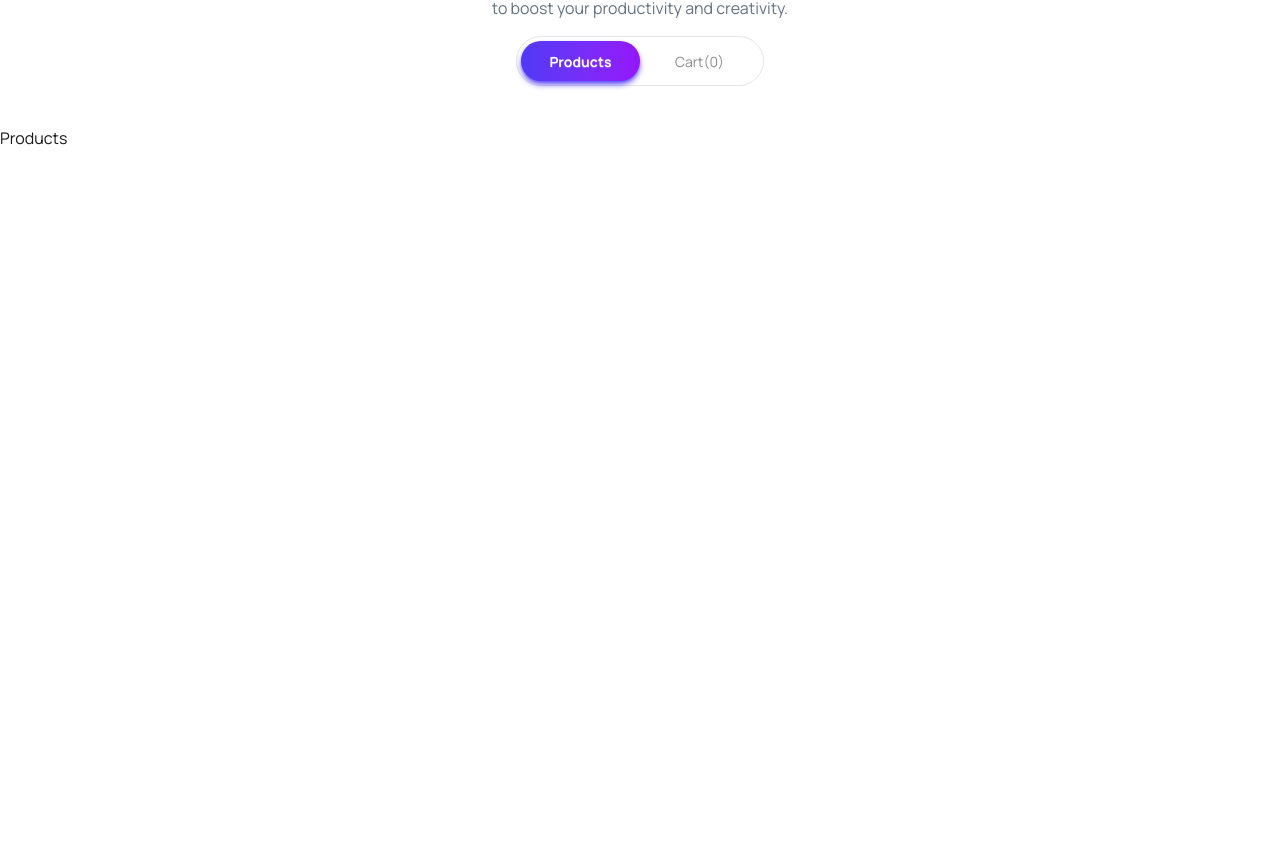
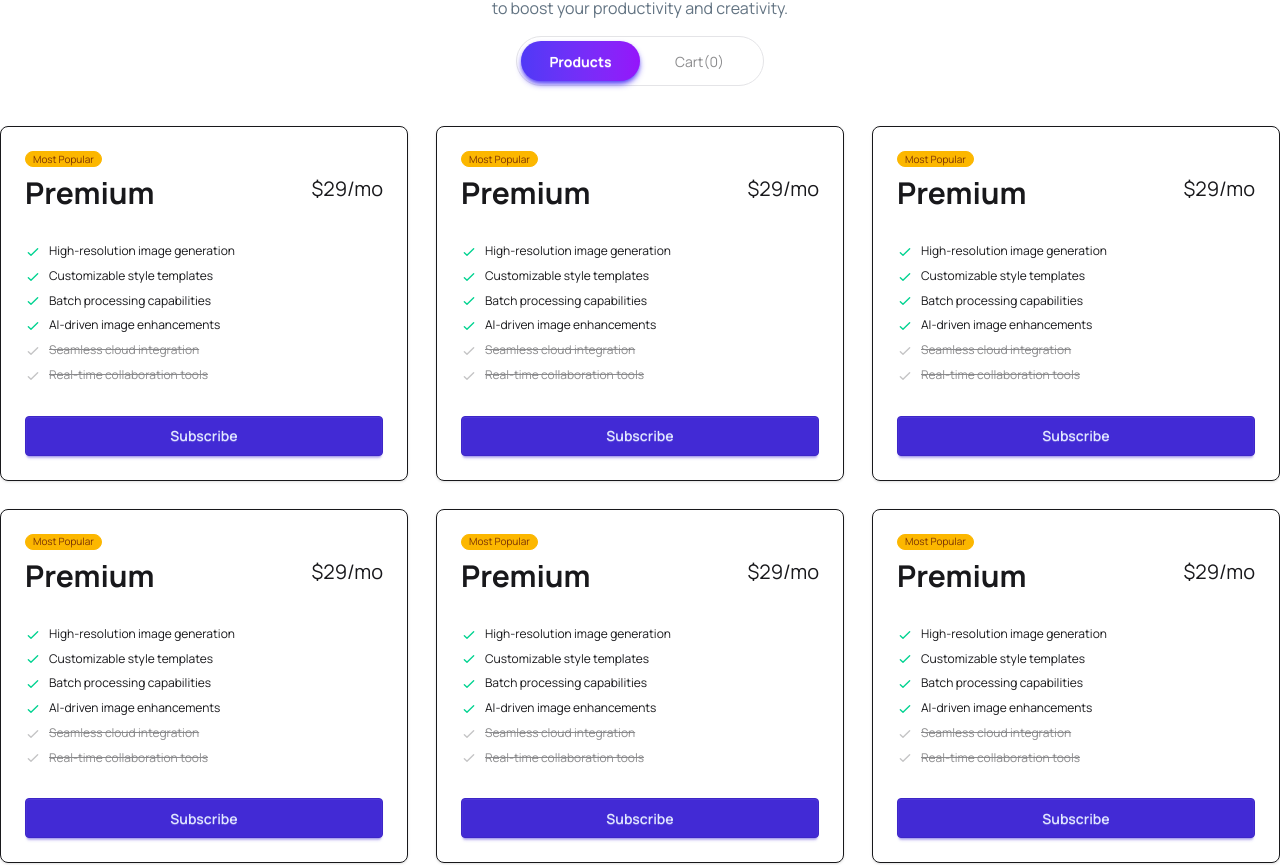
Before and after one commit to Morshedul-developer/digitools-platform, a React (Vite) app: page / in a window 1280 px wide. Shown: the part 1076-1941 px from the top of the page. Before the commit the page ends 1226 px from the top, so only its background shows below. Built offline with nearby package versions, Linux system fonts and the light colour scheme.

Commit message:
made the cards dynamically

```diff
--- /dev/null
+++ b/src/components/Product/Product.jsx
@@ -0,0 +1,122 @@
+const Product = ({ product }) => {
+  return (
+    <div className="card shadow-sm border">
+      <div className="card-body">
+        <span className="badge badge-xs badge-warning">Most Popular</span>
+        <div className="flex justify-between">
+          <h2 className="text-3xl font-bold">Premium</h2>
+          <span className="text-xl">$29/mo</span>
+        </div>
+        <ul className="mt-6 flex flex-col gap-2 text-xs">
+          <li>
+            <svg
+              xmlns="http://www.w3.org/2000/svg"
+              className="size-4 me-2 inline-block text-success"
+              fill="none"
+              viewBox="0 0 24 24"
+              stroke="currentColor"
+            >
+              <path
+                strokeLinecap="round"
+                strokeLinejoin="round"
+                strokeWidth="2"
+                d="M5 13l4 4L19 7"
+              />
+            </svg>
+            <span>High-resolution image generation</span>
+          </li>
+          <li>
+            <svg
+              xmlns="http://www.w3.org/2000/svg"
+              className="size-4 me-2 inline-block text-success"
+              fill="none"
+              viewBox="0 0 24 24"
+              stroke="currentColor"
+            >
+              <path
+                strokeLinecap="round"
+                strokeLinejoin="round"
+                strokeWidth="2"
+                d="M5 13l4 4L19 7"
+              />
+            </svg>
+            <span>Customizable style templates</span>
+          </li>
+          <li>
+            <svg
+              xmlns="http://www.w3.org/2000/svg"
+              className="size-4 me-2 inline-block text-success"
+              fill="none"
+              viewBox="0 0 24 24"
+              stroke="currentColor"
+            >
+              <path
+                strokeLinecap="round"
+                strokeLinejoin="round"
+                strokeWidth="2"
+                d="M5 13l4 4L19 7"
+              />
+            </svg>
+            <span>Batch processing capabilities</span>
+          </li>
+          <li>
+            <svg
+              xmlns="http://www.w3.org/2000/svg"
+              className="size-4 me-2 inline-block text-success"
+              fill="none"
+              viewBox="0 0 24 24"
+              stroke="currentColor"
+            >
+              <path
+                strokeLinecap="round"
+                strokeLinejoin="round"
+                strokeWidth="2"
+                d="M5 13l4 4L19 7"
+              />
+            </svg>
+            <span>AI-driven image enhancements</span>
+          </li>
+          <li className="opacity-50">
+            <svg
+              xmlns="http://www.w3.org/2000/svg"
+              className="size-4 me-2 inline-block text-base-content/50"
+              fill="none"
+              viewBox="0 0 24 24"
+              stroke="currentColor"
+            >
+              <path
+                strokeLinecap="round"
+                strokeLinejoin="round"
+                strokeWidth="2"
+                d="M5 13l4 4L19 7"
+              />
+            </svg>
+            <span className="line-through">Seamless cloud integration</span>
+          </li>
+          <li className="opacity-50">
+            <svg
+              xmlns="http://www.w3.org/2000/svg"
+              className="size-4 me-2 inline-block text-base-content/50"
+              fill="none"
+              viewBox="0 0 24 24"
+              stroke="currentColor"
+            >
+              <path
+                strokeLinecap="round"
+                strokeLinejoin="round"
+                strokeWidth="2"
+                d="M5 13l4 4L19 7"
+              />
+            </svg>
+            <span className="line-through">Real-time collaboration tools</span>
+          </li>
+        </ul>
+        <div className="mt-6">
+          <button className="btn btn-primary btn-block">Subscribe</button>
+        </div>
+      </div>
+    </div>
+  );
+};
+
+export default Product;
--- a/src/components/Products/Products.jsx
+++ b/src/components/Products/Products.jsx
@@ -1,13 +1,17 @@
 import { use } from "react";
+import Product from "../Product/Product";
 
 const Products = ({ productItems }) => {
 
     const products = use(productItems);
-    console.log(products);
 
     return (
-        <div>
-            Products
+        <div className="max-w-7xl mx-auto">
+            <div className="grid md:grid-cols-2 lg:grid-cols-3 gap-7">
+                {
+                    products.map(product => <Product key={product.id} product={product} />)
+                }
+            </div>
         </div>
     );
 };
```
